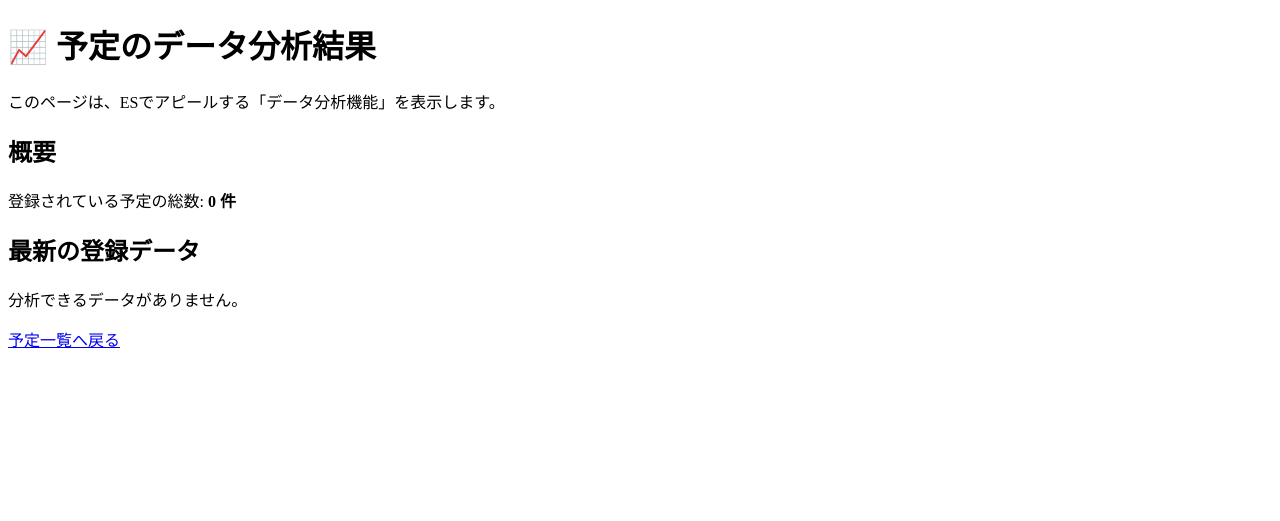
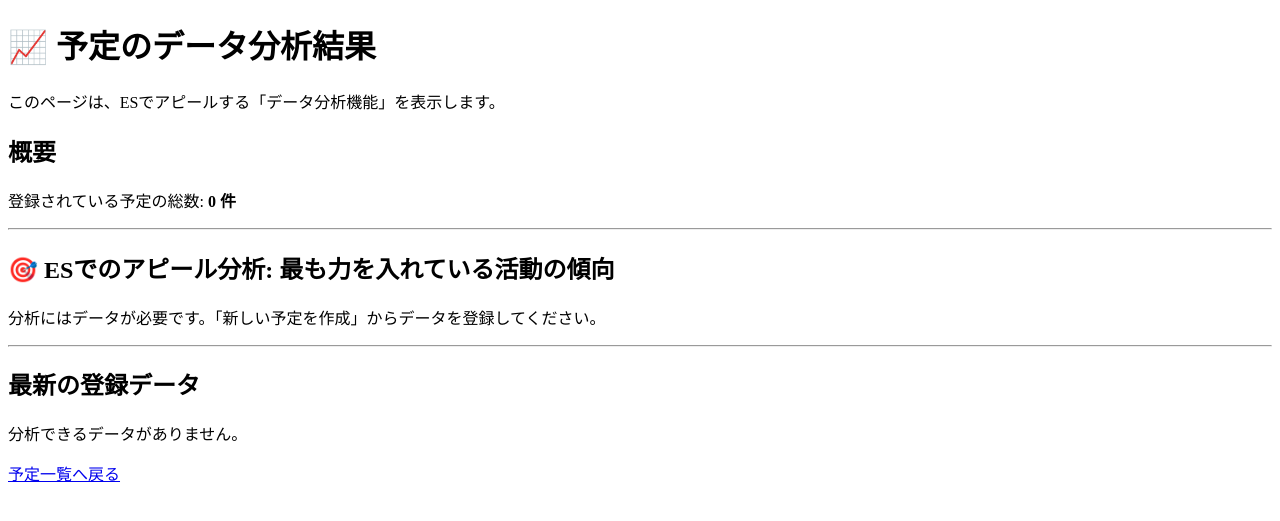
Before and after one commit to atoyrs8240-droid/CalendarAppProject, a Flask app: page /analyze in a window 1280 px wide. Shown: the top 521 px of the page. Run offline with Flask 3, Linux system fonts and the light colour scheme; data that the repository does not hold is empty.

Commit message:
Step 8: ES向けデータ分析を具体化し、アプリを最終完成

```diff
--- a/app.py
+++ b/app.py
@@ -98,7 +98,6 @@ def delete_event(id):
 @app.route('/analyze')
 def analyze_events():
     # データベースから全データをPandas DataFrameとして取得
-    # SQLクエリを使ってデータを取得
     query = db.session.query(Event)
     df = pd.read_sql(query.statement, db.engine)
 
@@ -107,18 +106,33 @@ def analyze_events():
         # 簡易分析結果の計算例：予定の総数を計算
         total_events = len(df)
 
+        # --- ESアピール用の具体的な分析 ---
+        # 1. タイトルごとの出現回数をカウント
+        title_counts = df['title'].value_counts().reset_index()
+        title_counts.columns = ['予定のタイトル', '件数']
+
+        # 2. 最も多い予定のタイトルと件数を取得
+        top_title = title_counts.iloc[0]['予定のタイトル']
+        top_count = int(title_counts.iloc[0]['件数']) # intに変換
+
+        # 3. 件数の多い順にソートした全件数をHTMLとして準備
+        count_data_table = title_counts.to_html(classes='data', index=False)
+
         # 分析結果をテンプレートに渡す辞書
         analysis_data = {
             'total_events': total_events,
+            'top_title': top_title,
+            'top_count': top_count
         }
 
         # 取得したデータの一部（例: 最新5件）をHTMLテーブルにしてテンプレートに渡す
         display_data = df.tail(5).to_html(classes='data', index=False)
     else:
-        analysis_data = {'total_events': 0}
+        analysis_data = {'total_events': 0, 'top_title': '', 'top_count': 0}
         display_data = "<p>分析できるデータがありません。</p>"
+        count_data_table = "<p>データがありません。</p>"
 
-    return render_template('analyze.html', analysis=analysis_data, data_table=display_data)
+    return render_template('analyze.html', analysis=analysis_data, data_table=display_data, count_data_table=count_data_table)
 
 # --- サーバー起動部分（変更なし） ---
 if __name__ == '__main__':
--- a/templates/analyze.html
+++ b/templates/analyze.html
@@ -11,6 +11,28 @@
     <h2>概要</h2>
     <p>登録されている予定の総数: <strong>{{ analysis.total_events }} 件</strong></p>
 
+    <hr>
+
+    <h2>🎯 ESでのアピール分析: 最も力を入れている活動の傾向</h2>
+    {% if analysis.total_events > 0 %}
+        <p>
+            あなたの予定の中で、件数が最も多い活動は「**{{ analysis.top_title }}**」です。（合計 {{ analysis.top_count }} 件）
+        </p>
+
+        <div style="border: 1px solid #ccc; padding: 10px; margin-top: 15px;">
+            **【ESでのアピール例文】**
+            <br>
+            「このカレンダーアプリのデータ分析機能により、私は自身の活動の中で『**{{ analysis.top_title }}**』に最も時間を費やしている傾向を特定しました。この客観的なデータに基づき、私は**現状の課題解決**に最もコミットしていると自己分析し、時間配分を見直しました。」
+        </div>
+
+        <h3>タイトル別 件数一覧</h3>
+        {{ count_data_table | safe }}
+    {% else %}
+        <p>分析にはデータが必要です。「新しい予定を作成」からデータを登録してください。</p>
+    {% endif %}
+
+    <hr>
+
     <h2>最新の登録データ</h2>
     {{ data_table | safe }}
 
```
